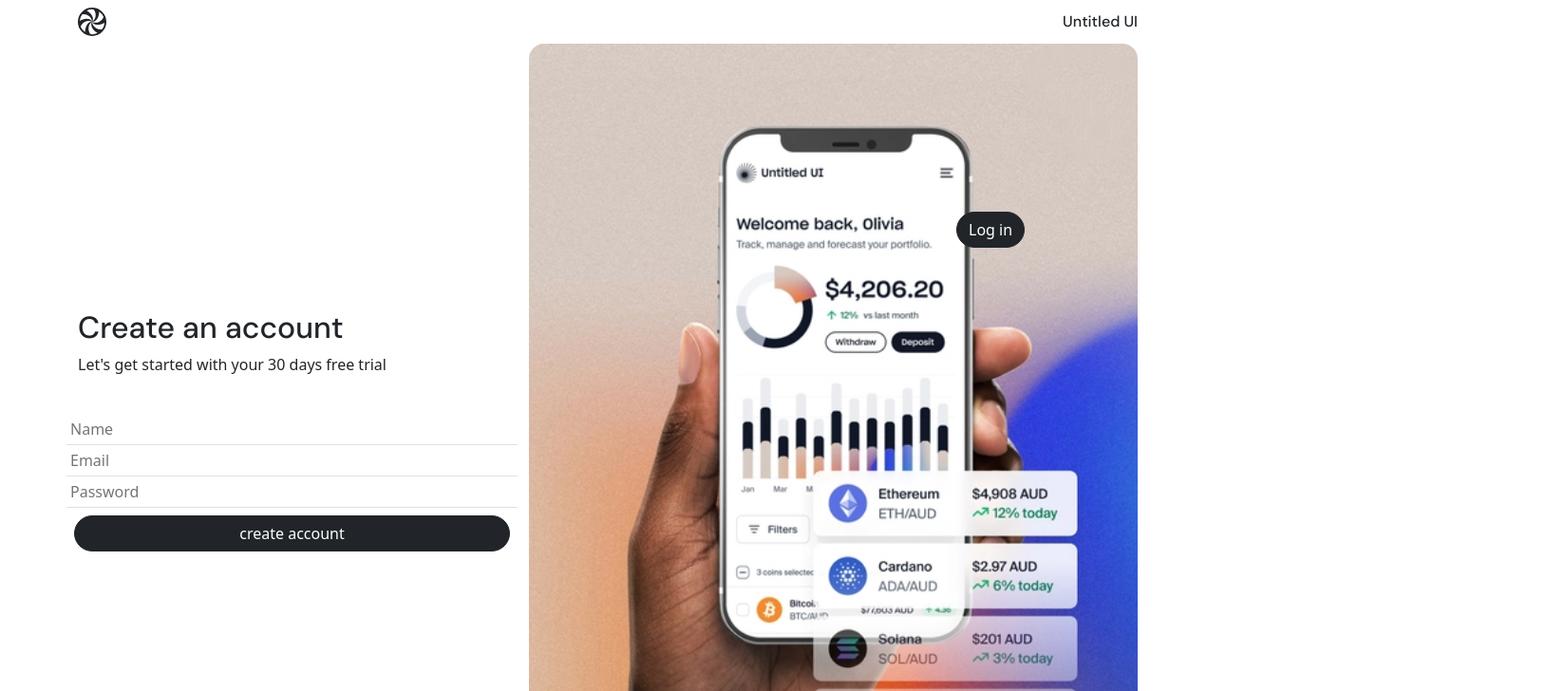
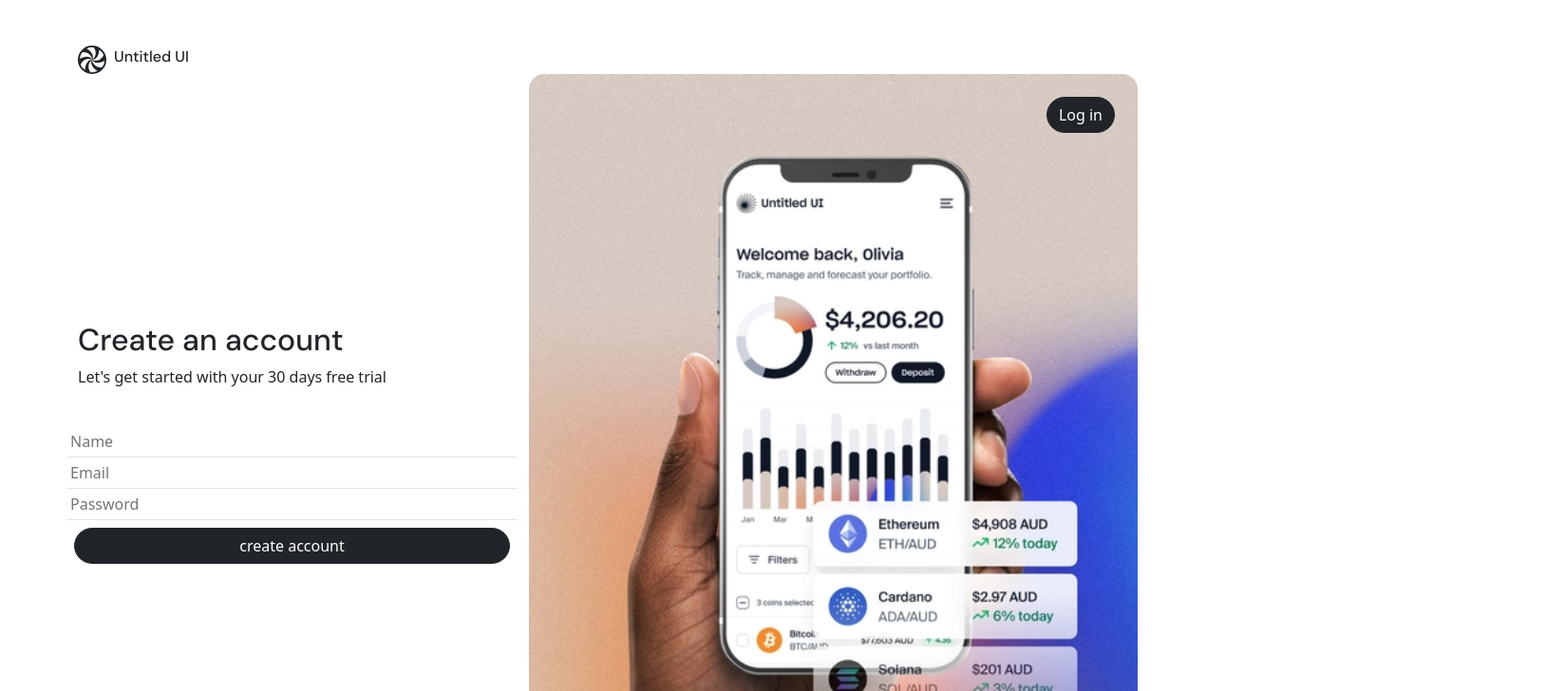
Before and after one commit to LauraCaa/access_authentication, a Next.js app: page / in a window 1280 px wide. Shown: the top 728 px of the page at 95% size, 1648 px wide, since content can reach past the window. Built offline with nearby package versions, Linux system fonts and the light colour scheme.

Commit message:
feat: Conect create account with Api

```diff
--- a/package.json
+++ b/package.json
@@ -9,6 +9,7 @@
     "lint": "next lint"
   },
   "dependencies": {
+    "axios": "^1.4.0",
     "bootstrap": "^5.3.0",
     "eslint": "8.44.0",
     "eslint-config-next": "13.4.8",
--- a/src/assets/styles/globals.css
+++ b/src/assets/styles/globals.css
@@ -6,6 +6,6 @@
 
 .p-relative{
    position: relative;
-   bottom: 600px;
-   left: 450px;
+   top: 10px;
+   right: 15px;
 }
--- a/src/components/form.js
+++ b/src/components/form.js
@@ -1,26 +1,41 @@
 import'@/assets/styles/globals.css'
 import 'bootstrap/dist/css/bootstrap.css';
-
+import axios from 'axios';
+import { useState} from 'react';
 import LoginButton from '@/components/loginbutton'
 
-export default function Form(){
-    return(
+export default function Form() {
+    const [user,setUser] = useState({});
+
+    function handleSubmit(event){
+        event.preventDefault();
+
+        axios.post('https://faed-190-25-96-238.ngrok-free.app/users', user)
+        .then((response) => {
+            window.location.href = '/login';
+        })
+        .catch((error) => {
+            console.log(error);
+        })
+    }
+
+   return(
         <div className="container">
             <div className="row d-flex row justify-content-center align-items-center">
                 <div className="col-md-5">
-                    <form  className="">
+                    <form onSubmit={handleSubmit}>
                         <div className="pt-2 pb-4">
                             <h2 className="font" >Create an account</h2>
                             <p>Let's get started with your 30 days free trial</p>
                         </div>
                         <fieldset className="row border-bottom">
-                            <input className="border-0 p-1" id="name" type="text" placeholder="Name"/>
+                            <input className="border-0 p-1" id="name" type="text" placeholder="Name" onChange={(event) => setUser({...user, name: event.target.value})}/>
                         </fieldset>
                         <fieldset className="row border-bottom">
-                            <input className="border-0 p-1" id="email" type="text" placeholder="Email"/>
+                            <input className="border-0 p-1" id="email" type="text" placeholder="Email" onChange={(event) => setUser({...user, email: event.target.value})}/>
                         </fieldset>
                         <fieldset className="row border-bottom">
-                            <input className="border-0 p-1" id="password" type="password" placeholder="Password"/>
+                            <input className="border-0 p-1" id="password" type="password" placeholder="Password" onChange={(event) => setUser({...user, password: event.target.value})}/>
                         </fieldset>
                         <div className="row p-2">
                             <input className="rounded-pill btn btn-dark" id="button" type="submit" value="create account"/>
@@ -34,3 +49,13 @@ export default function Form(){
         </div>
     )
 }
+
+// seudocodigo
+// 1. permitir escribir datos
+// 2. sincronizar datos (campos de texto y la constante)
+// 3. crear evento onSubmit
+// 4. llamar a una funcion con el onSubmit
+// 5. detener el comportamiento por defecto del formulario
+// 6. enviar los datos a mi Api usando axios
+//  6.1 si se crea el usuario redireccionar al login
+//  6.2 si no mostrar el error en la pagina
--- a/src/components/loginbutton.js
+++ b/src/components/loginbutton.js
@@ -3,13 +3,9 @@ import 'bootstrap/dist/css/bootstrap.css';
 
 export default function LoginButton() {
     return(
-        <>
-            <div className="">
-                <img className="rounded-4 img-fluidd-block w-100" src='/images/main.png'/>
-            </div>
-            <div className="p-relative" >
-                <a href="/login" className="p-absolute rounded-pill btn btn-dark">Log in</a>
-            </div>
-        </>
+        <div className="position-relative">
+            <a href="/login" className="position-absolute top-0 end-0  mt-4 me-4 rounded-pill btn btn-dark">Log in</a>
+            <img className="rounded-4 img-fluid-block w-100" src='/images/main.png'/>
+        </div>
     )
 }
--- a/src/components/navbar.js
+++ b/src/components/navbar.js
@@ -1,15 +1,11 @@
-export default function Navbar() {
+export default function WaterMark() {
     return(
-        <div className="container">
-            <nav className="row navbar bg-body">
-                <div className="container">
+                <div className="container d-flex mt-5">
                     <svg xmlns="http://www.w3.org/2000/svg" width="30" height="30" fill="currentColor" className="bi bi-hypnotize" viewBox="0 0 16 16">
                         <path d="m7.949 7.998.006-.003.003.009-.01-.006Zm.025-.028v-.03l.018.01-.018.02Zm0 .015.04-.022.01.006v.04l-.029.016-.021-.012v-.028Zm.049.057v-.014l-.008.01.008.004Zm-.05-.008h.006l-.006.004v-.004Z"/>
                         <path fillRule="evenodd" d="M8 0a8 8 0 1 0 0 16A8 8 0 0 0 8 0ZM4.965 1.69a6.972 6.972 0 0 1 3.861-.642c.722.767 1.177 1.887 1.177 3.135 0 1.656-.802 3.088-1.965 3.766 1.263.24 2.655-.815 3.406-2.742.38-.975.537-2.023.492-2.996a7.027 7.027 0 0 1 2.488 3.003c-.303 1.01-1.046 1.966-2.128 2.59-1.44.832-3.09.85-4.26.173l.008.021.012-.006-.01.01c.42 1.218 2.032 1.9 4.08 1.586a7.415 7.415 0 0 0 2.856-1.081 6.963 6.963 0 0 1-1.358 3.662c-1.03.248-2.235.084-3.322-.544-1.433-.827-2.272-2.236-2.279-3.58l-.012-.003c-.845.972-.63 2.71.666 4.327a7.415 7.415 0 0 0 2.37 1.935 6.972 6.972 0 0 1-3.86.65c-.727-.767-1.186-1.892-1.186-3.146 0-1.658.804-3.091 1.969-3.768l-.002-.007c-1.266-.25-2.666.805-3.42 2.74a7.415 7.415 0 0 0-.49 3.012 7.026 7.026 0 0 1-2.49-3.018C1.87 9.757 2.613 8.8 3.696 8.174c1.438-.83 3.084-.85 4.253-.176l.005-.006C7.538 6.77 5.924 6.085 3.872 6.4c-1.04.16-2.03.55-2.853 1.08a6.962 6.962 0 0 1 1.372-3.667l-.002.003c1.025-.243 2.224-.078 3.306.547 1.43.826 2.269 2.23 2.28 3.573L8 7.941c.837-.974.62-2.706-.673-4.319a7.415 7.415 0 0 0-2.362-1.931Z"/>
                     </svg>
                     <p className="m-0 ms-2 font">Untitled UI</p>
                 </div>
-            </nav>
-        </div>
     )
 }
```
Also changed, not shown: 1 other file (tests, documents, lock files or other folders).
